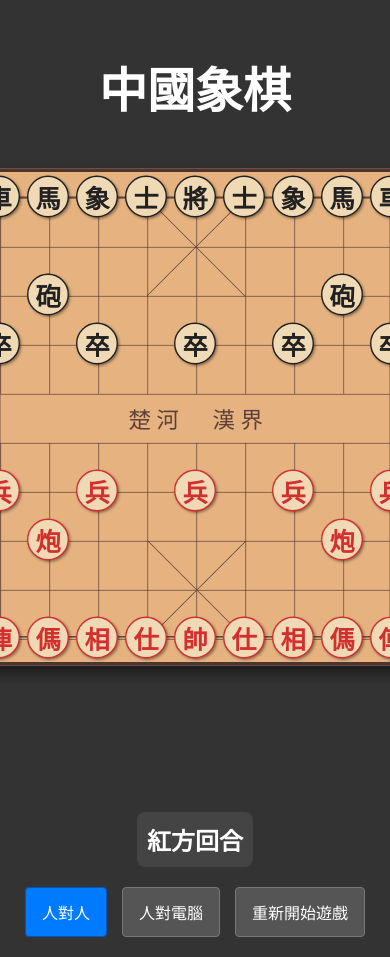
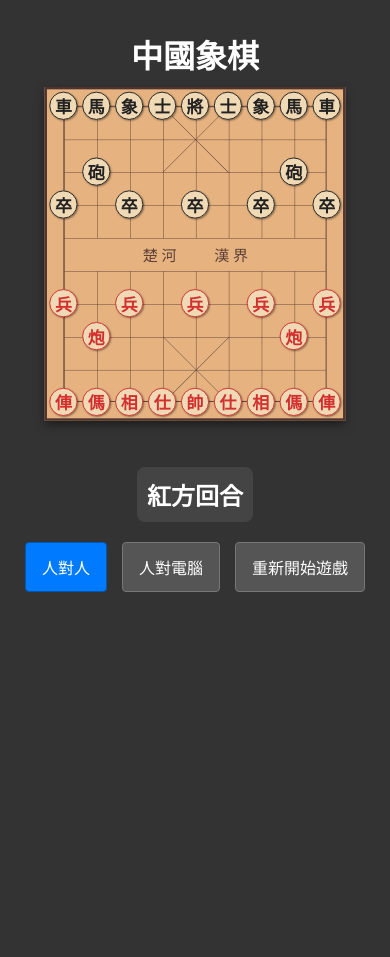
Before and after one commit to zhiliangxu/ChineseChess, a website built with Vite: page index.html in a window 390 px wide. Shown: the top 957 px of the page. After the commit the page ends 864 px from the top, so only its background shows below. Built offline with nearby package versions, Linux system fonts and the light colour scheme; a web font is replaced by a local one.

Commit message:
UI improvements

```diff
--- a/index.html
+++ b/index.html
@@ -16,7 +16,7 @@
     <div class="game-layout">
         <div class="board-container" id="board">
             <div class="grid-lines" id="grid-layer">
-                <div class="river">楚 河 &nbsp;&nbsp;&nbsp;&nbsp; 漢 界</div>
+                <div class="river">楚 河 &nbsp;&nbsp;&nbsp;&nbsp;&nbsp;&nbsp;&nbsp;&nbsp; 漢 界</div>
             </div>
             <div id="pieces-layer"></div>
             <div id="highlight-layer"></div>
@@ -32,9 +32,9 @@
                 <div id="difficulty-container" class="difficulty-selector" style="display: none;">
                     <label for="difficulty-select">難度:</label>
                     <select id="difficulty-select">
-                        <option value="easy">簡單</option>
-                        <option value="medium" selected>中等</option>
-                        <option value="hard">困難</option>
+                        <option value="easy">初級</option>
+                        <option value="medium" selected>中級</option>
+                        <option value="hard">高級</option>
                     </select>
                 </div>
 
--- a/src/main.ts
+++ b/src/main.ts
@@ -183,14 +183,23 @@ function renderGrid(): void {
     if (!layer) return;
 
     // Horizontal lines
-    for(let i=0; i<10; i++) {
+    for(let i=0; i<9; i++) {
         let el = document.createElement('div');
         el.className = 'h-line';
         el.style.top = (i * CELL_SIZE) + 'px';
         layer.appendChild(el);
     }
-    // Vertical lines (split by river)
-    for(let i=0; i<9; i++) {
+    // Vertical lines
+    for(let i=0; i<8; i++) {
+        if (i === 0) {
+            // Side lines are continuous
+            let el = document.createElement('div');
+            el.className = 'v-line';
+            el.style.left = (i * CELL_SIZE) + 'px';
+            el.style.height = (9 * CELL_SIZE) + 'px';
+            layer.appendChild(el);
+        } else {
+            // Inner lines are split by river
             let el1 = document.createElement('div');
             el1.className = 'v-line';
             el1.style.left = (i * CELL_SIZE) + 'px';
@@ -203,6 +212,7 @@ function renderGrid(): void {
             el2.style.top = (5 * CELL_SIZE) + 'px';
             el2.style.height = (4 * CELL_SIZE) + 'px';
             layer.appendChild(el2);
+        }
     }
     // Palace X-lines
     drawLine(layer, 3, 0, 5, 2);
--- a/src/style.css
+++ b/src/style.css
@@ -236,6 +236,24 @@ button.active { background: #007bff; border-color: #0056b3; }
 }
 
 @media (max-width: 700px) {
-    .board-container { transform: scale(0.7); margin-top: -80px; }
+    .board-container {
+        transform: scale(0.7);
+        transform-origin: top center;
+        margin-bottom: -210px;
+    }
     .sidebar { flex-direction: column; }
 }
+
+@media (max-width: 480px) {
+    body {
+        padding: 10px;
+    }
+    h1 {
+        font-size: 2em;
+        margin-bottom: 10px;
+    }
+    .board-container {
+        transform: scale(0.47);
+        margin-bottom: -370px;
+    }
+}
```
Lines whose indentation alone changed are shown as unchanged.
